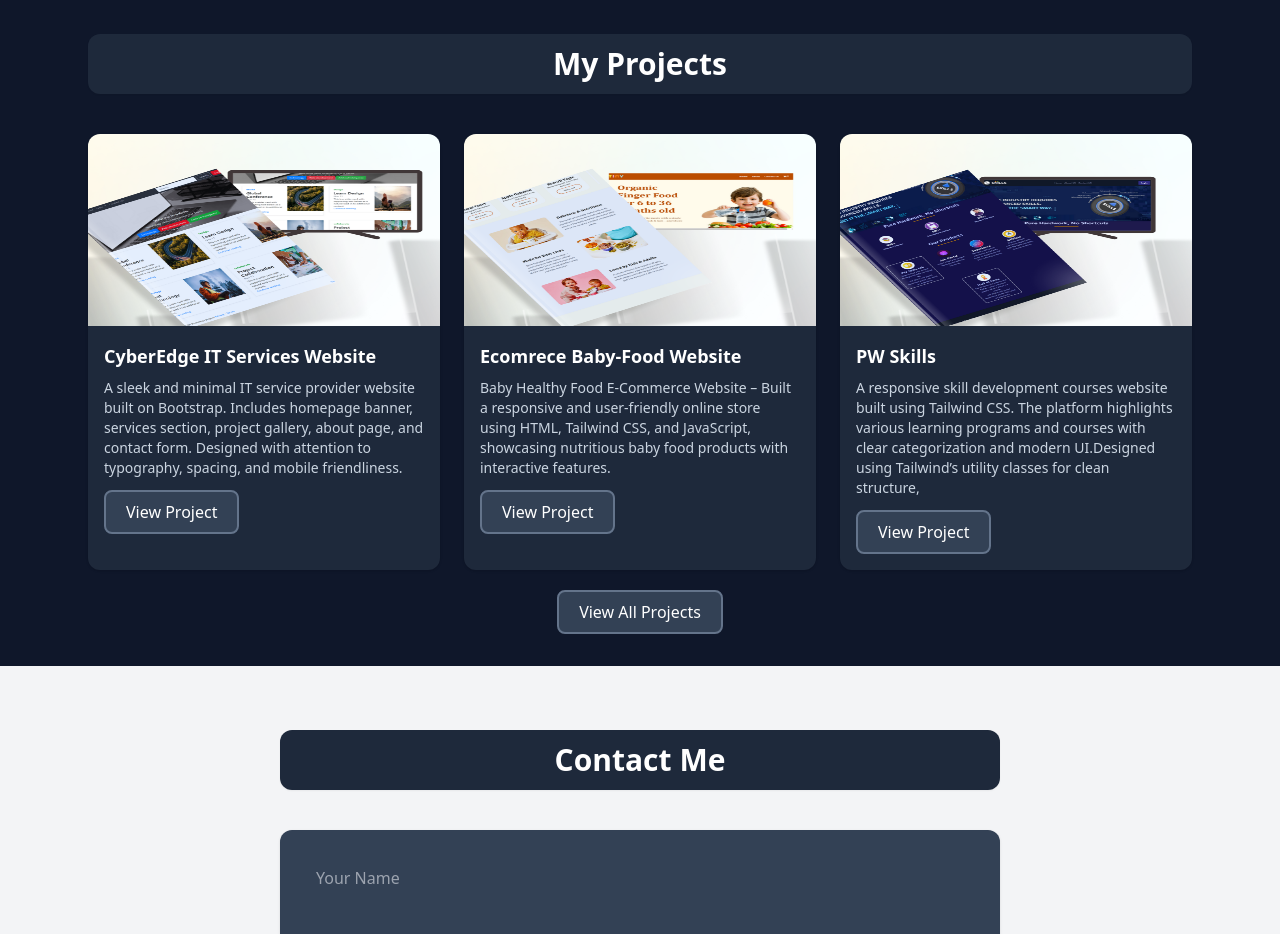
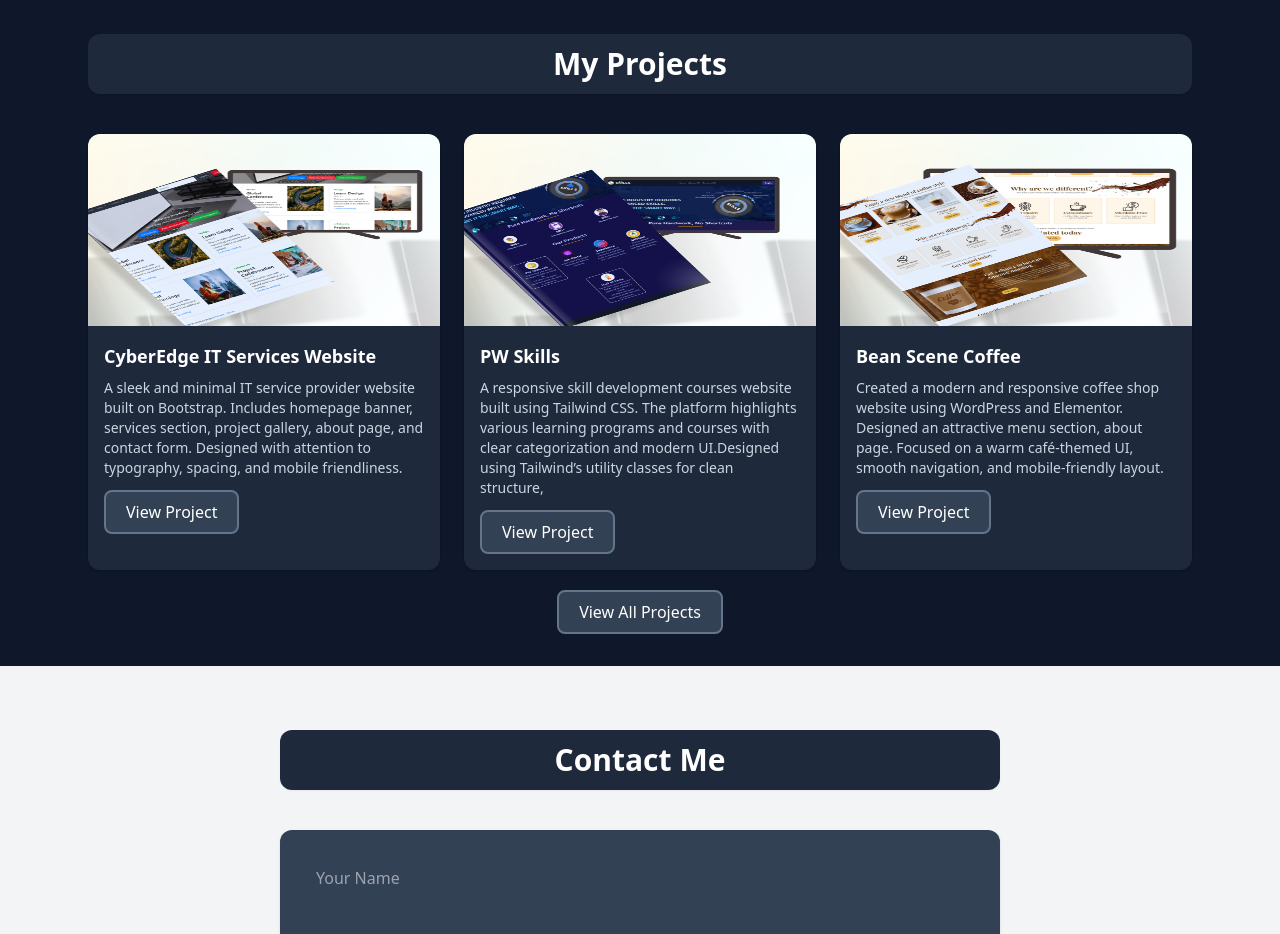
Before and after one commit to AyeshaAnwar2/Portfolio, a website: page index.html in a window 1280 px wide. Shown: the part 2300-3234 px from the top of the page. Drawn offline with nearby package versions, Linux system fonts and the light colour scheme.

Commit message:
add new changes

```diff
--- a/index.html
+++ b/index.html
@@ -539,34 +539,6 @@
               class="bg-slate-800 rounded-xl overflow-hidden shadow hover:shadow-2xl transform hover:-translate-y-1 transition"
             >
               <img
-                src="Secondpro.png"
-                alt="Baby food"
-                class="w-full h-48 object-fill"
-              />
-              <div class="p-4">
-                <h3 class="font-bold text-lg mb-2 text-white">
-                  Ecomrece Baby-Food Website
-                </h3>
-                <p class="text-sm text-slate-300 mb-3">
-                  Baby Healthy Food E-Commerce Website – Built a responsive and
-                  user-friendly online store using HTML, Tailwind CSS, and
-                  JavaScript, showcasing nutritious baby food products with
-                  interactive features.
-                </p>
-                <a
-                  href="https://ecomrecewebsite.netlify.app"
-                  target="_blank"
-                  class="inline-flex items-center gap-2 px-5 py-2 rounded-lg bg-slate-700 text-white hover:bg-slate-500 transition border-2 border-slate-500"
-                  >View Project</a
-                >
-              </div>
-            </article>
-
-            <!-- Project 3 -->
-            <article
-              class="bg-slate-800 rounded-xl overflow-hidden shadow hover:shadow-2xl transform hover:-translate-y-1 transition"
-            >
-              <img
                 src="threepro.png"
                 alt="Feedback Collector"
                 class="w-full h-48 object-fill"
@@ -582,6 +554,34 @@
                 </p>
                 <a
                   href="https://pwskil.netlify.app"
+                  target="_blank"
+                  class="inline-flex items-center gap-2 px-5 py-2 rounded-lg bg-slate-700 text-white hover:bg-slate-500 transition border-2 border-slate-500"
+                  >View Project</a
+                >
+              </div>
+            </article>
+
+            <!-- Project 3 -->
+            <article
+              class="bg-slate-800 rounded-xl overflow-hidden shadow hover:shadow-2xl transform hover:-translate-y-1 transition"
+            >
+              <img
+                src="fourpro.png"
+                alt="Feedback Collector"
+                class="w-full h-48 object-fill"
+              />
+              <div class="p-4">
+                <h3 class="font-bold text-lg mb-2 text-white">
+                  Bean Scene Coffee
+                </h3>
+                <p class="text-sm text-slate-300 mb-3">
+                  Created a modern and responsive coffee shop website using
+                  WordPress and Elementor. Designed an attractive menu section,
+                  about page. Focused on a warm café-themed UI, smooth
+                  navigation, and mobile-friendly layout.
+                </p>
+                <a
+                  href="localhost_wordpress_cofee_ (1).png"
                   target="_blank"
                   class="inline-flex items-center gap-2 px-5 py-2 rounded-lg bg-slate-700 text-white hover:bg-slate-500 transition border-2 border-slate-500"
                   >View Project</a
```
Also changed, not shown: Projects.html (+26 -26 lines).
